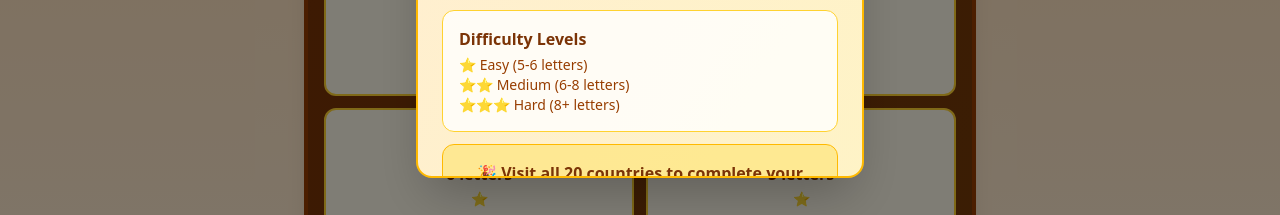
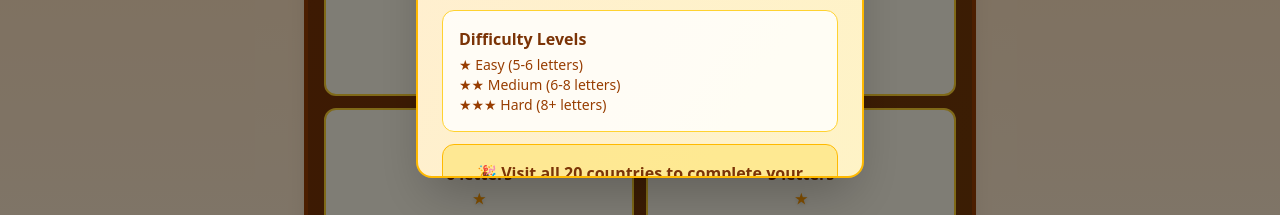
Before and after one commit to lauriegriddle/griddle-game, a Next.js app: page /travels in a window 1280 px wide. Both pictures are taken after a click on the button "How to Play". Shown: the part 582-797 px from the top of the page. Built offline with nearby package versions, Linux system fonts and the light colour scheme.

Commit message:
Make stars visible

```diff
--- a/app/travels/page.js
+++ b/app/travels/page.js
@@ -556,8 +556,12 @@ Play at www.lettergriddle.com/travels
   };
 
   const getDifficultyStars = (level) => {
-    const stars = ['⭐', '⭐⭐', '⭐⭐⭐'][level - 1];
-    return <span className="text-sm">{stars}</span>;
+    const stars = ['★', '★★', '★★★'][level - 1];
+    return (
+      <span className="text-sm font-bold text-amber-500 drop-shadow-sm">
+        {stars}
+      </span>
+    );
   };
 
   const currentYear = new Date().getFullYear();
@@ -612,9 +616,9 @@ Play at www.lettergriddle.com/travels
           <div className="bg-white/80 rounded-xl p-4 border border-amber-300">
             <h4 className="font-bold text-amber-900 mb-1">Difficulty Levels</h4>
             <p className="text-amber-800 text-sm">
-              ⭐ Easy (5-6 letters)<br/>
-              ⭐⭐ Medium (6-8 letters)<br/>
-              ⭐⭐⭐ Hard (8+ letters)
+              ★ Easy (5-6 letters)<br/>
+              ★★ Medium (6-8 letters)<br/>
+              ★★★ Hard (8+ letters)
             </p>
           </div>
 
```
